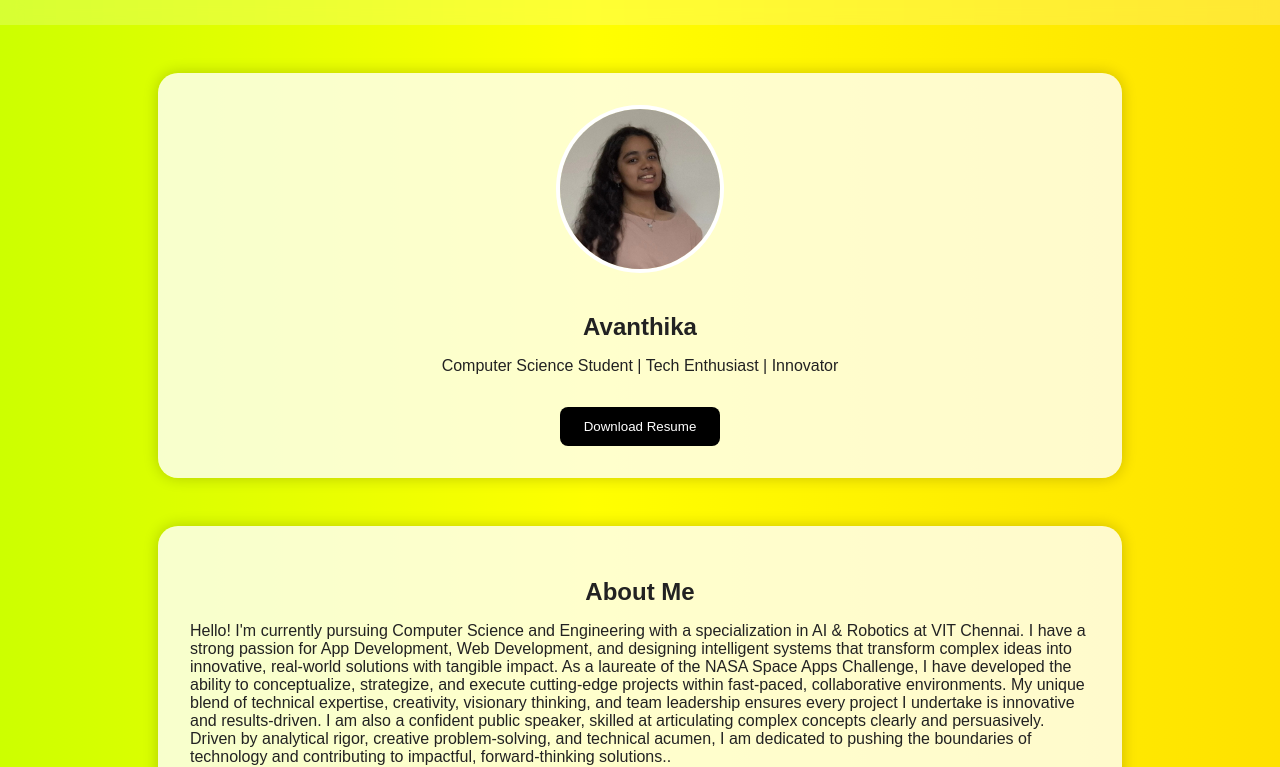
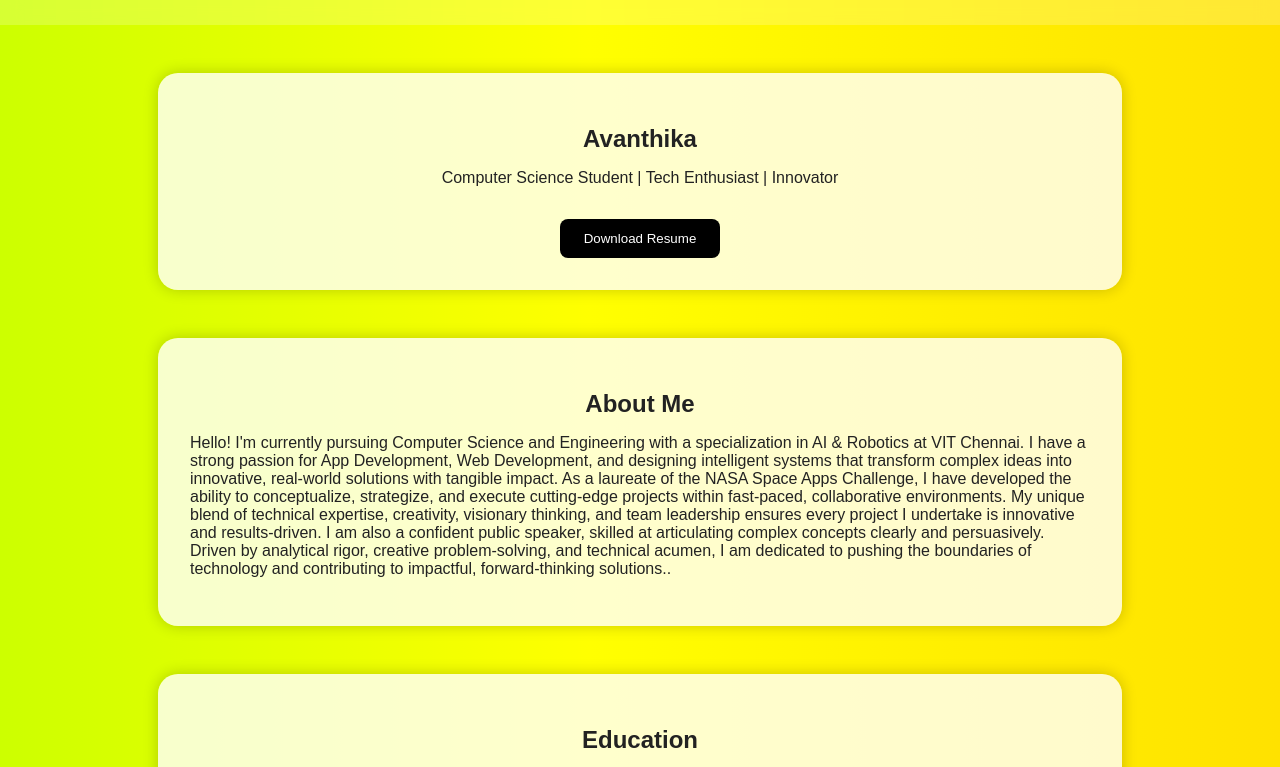
Before and after one commit to TheBinaryAVA/My-portfolio, a plain HTML site: page port.html in a window 1280 px wide. Shown: the part 71-838 px from the top of the page. Drawn offline with Linux system fonts and the light colour scheme.

Commit message:
Update port.html

```diff
--- a/port.html
+++ b/port.html
@@ -151,7 +151,7 @@
   </header>
 
   <section class="hero" id="hero">
-    <img src="my.jpeg" alt="Avanthika">
+
     <h1>Avanthika</h1>
     <p>Computer Science Student | Tech Enthusiast | Innovator</p>
     <button class="glow">Download Resume</button>
```
